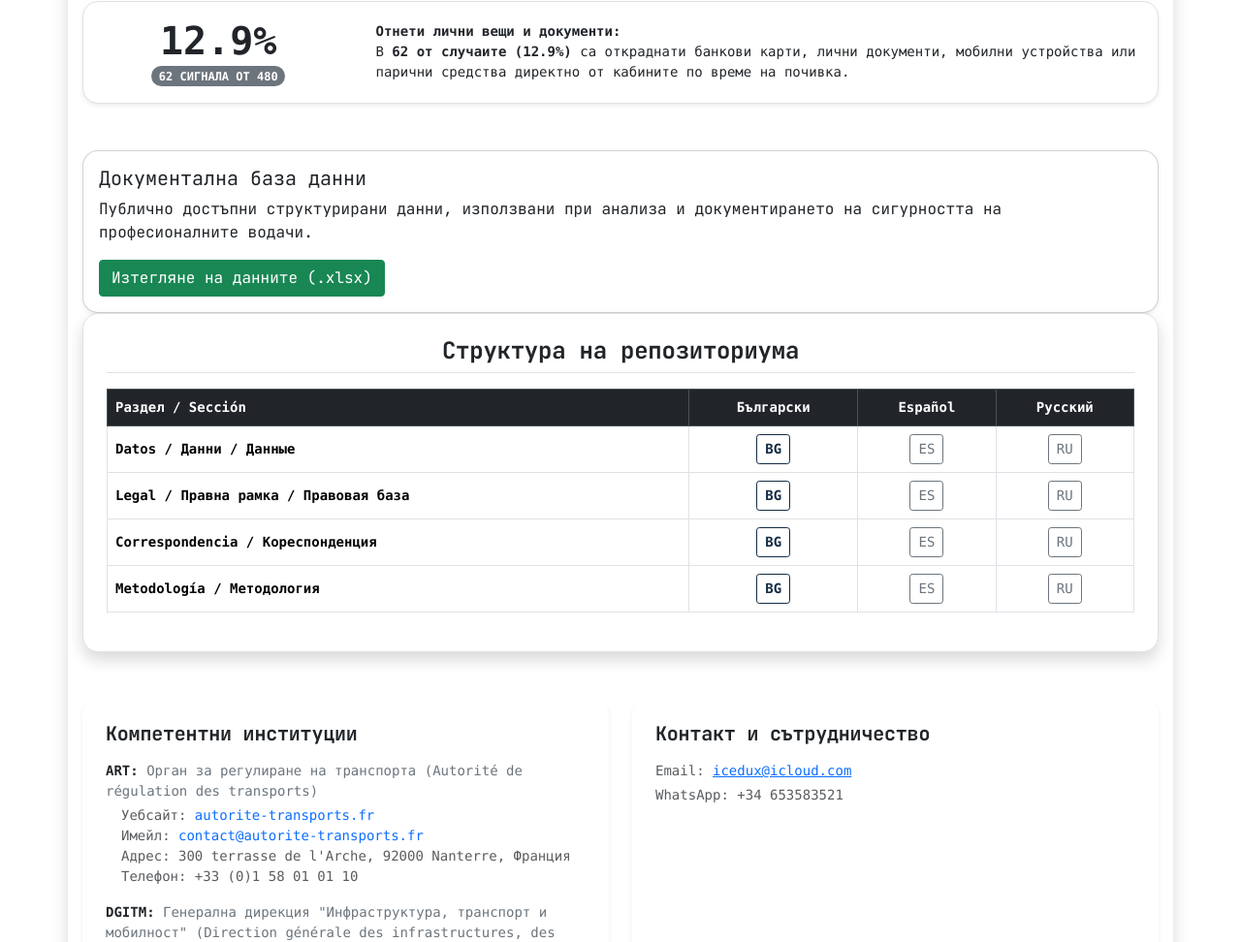
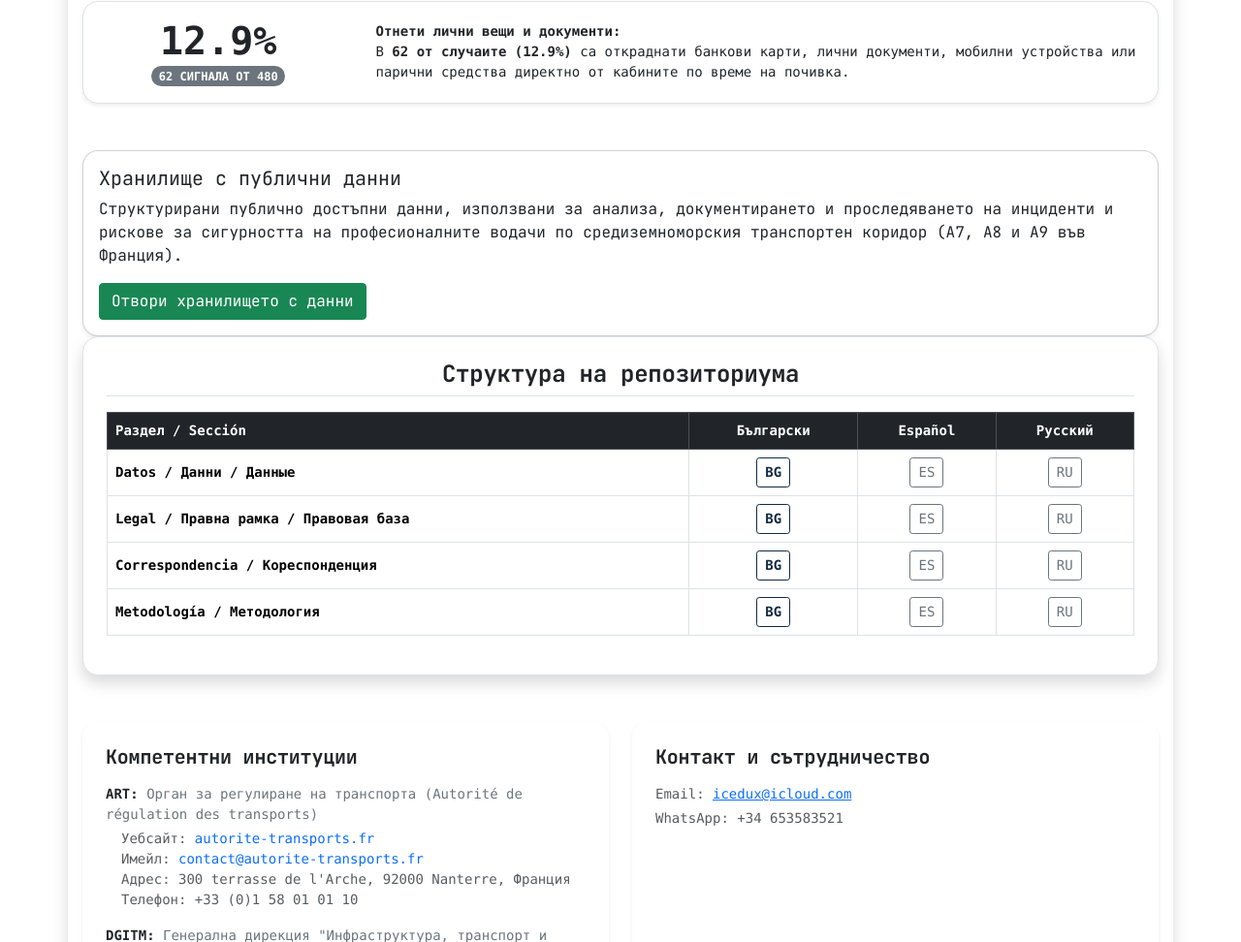
Before and after one commit to IceVeritas/aires-pl-a7-a8-a9, a plain HTML site: page BG/index.html in a window 1280 px wide. Shown: the part 1753-2725 px from the top of the page at 97% size. Drawn offline with Linux system fonts and the light colour scheme.

Commit message:
Update index.html

```diff
--- a/BG/index.html
+++ b/BG/index.html
@@ -132,12 +132,10 @@
             </div>
             <div class="card shadow-sm">
                 <div class="card-body">
-                    <h5 class="card-title">
-            Документална база данни </h5>
-                    <p class="card-text">
-            Публично достъпни структурирани данни, използвани при анализа и документирането на сигурността на професионалните водачи. </p>
-                    <a href="/BG/Danni/Incidenti.xlsx" class="btn btn-success">
-            Изтегляне на данните (.xlsx) </a>
+                    <h5 class="card-title">Хранилище с публични данни</h5>
+                    <p class="card-text">Структурирани публично достъпни данни, използвани за анализа, документирането и проследяването на инциденти и рискове за сигурността на професионалните водачи по средиземноморския транспортен коридор (A7, A8 и A9 във Франция).</p>
+                    <a href="https://github.com/IceVeritas/IceVeritas-Data-TIR-FR" class="btn btn-success">
+            Отвори хранилището с данни </a>
                 </div>
             </div>
             </div>
```
